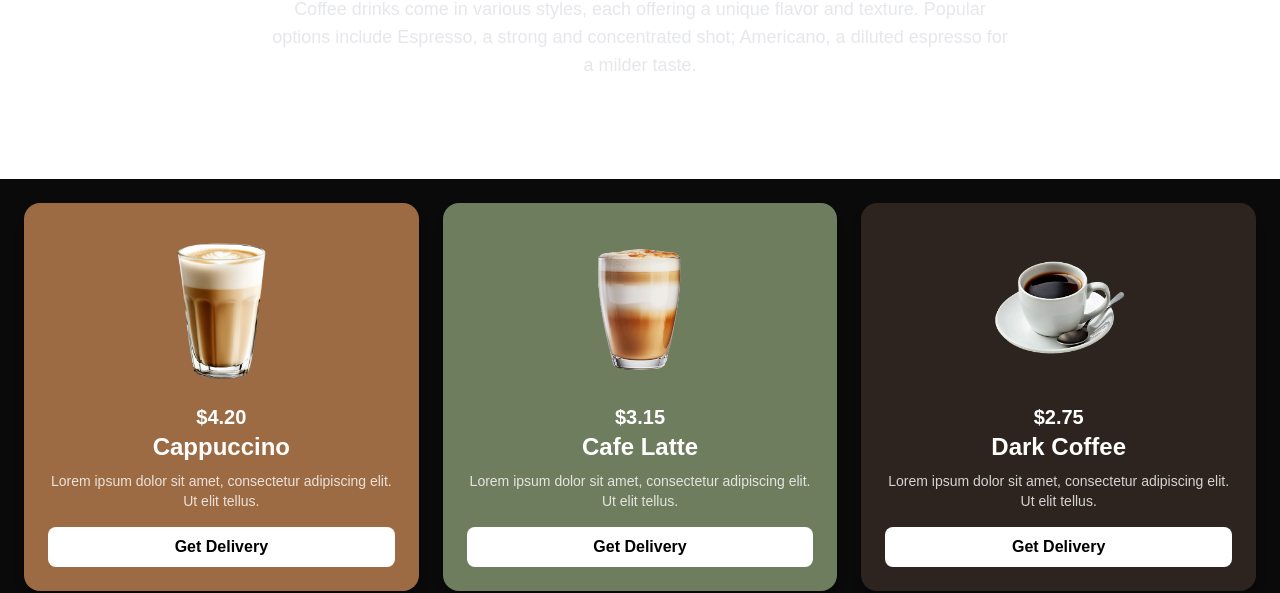
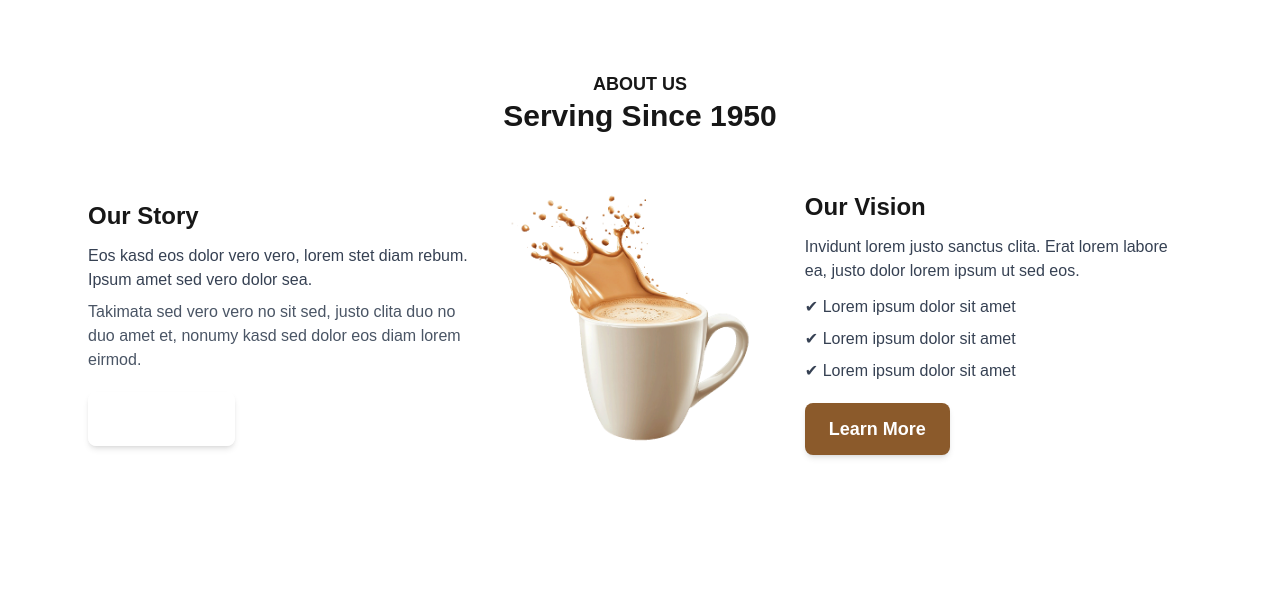
Before and after one commit to Hypertext-Assassin-RSS/JavaNest, a Next.js app in the folder frontend/: page / in a window 1280 px wide. Shown: the part 989-1582 px from the top of the page. Built offline with nearby package versions, Linux system fonts and the light colour scheme.

Commit message:
feat: add AboutUs page and integrate it into the Home component

```diff
--- a/frontend/app/page.tsx
+++ b/frontend/app/page.tsx
@@ -5,12 +5,14 @@ import { useTheme } from "next-themes";
 import Header from "./components/header";
 import About from "./pages/about";
 import Products from "./pages/coffeeMenu";
+import AboutUs from "./pages/aboutUs";
 
 export default function Home() {
   return (
     <>
       <Header />
       <About />
+      <AboutUs />
       <Products />
     </>
   );
--- /dev/null
+++ b/frontend/app/pages/aboutUs.tsx
@@ -0,0 +1,53 @@
+import React from "react";
+import CoffeeSplash from "@/assets/coffee-splash.png"
+
+const AboutUs = () => {
+  return (
+    <section className="bg-cream min-h-screen flex flex-col items-center justify-center px-6 mt-10 lg:mt-0">
+      <div className="text-center mb-6">
+        <h3 className="text-lg font-semibold text-brown">ABOUT US</h3>
+        <h2 className="text-3xl font-bold text-darkbrown">Serving Since 1950</h2>
+      </div>
+      <div className="flex flex-col md:flex-row items-center max-w-6xl">
+        <div className="md:w-1/2 text-left px-6">
+          <h3 className="text-2xl font-bold text-darkbrown">Our Story</h3>
+          <p className="text-gray-700 mt-3">
+            Eos kasd eos dolor vero vero, lorem stet diam rebum. Ipsum amet sed
+            vero dolor sea.
+          </p>
+          <p className="text-gray-600 mt-2">
+            Takimata sed vero vero no sit sed, justo clita duo no duo amet et,
+            nonumy kasd sed dolor eos diam lorem eirmod.
+          </p>
+          <button className="rounded-lg border cursor-pointer border-white px-6 py-3 text-lg font-semibold text-white shadow-md transition duration-300 hover:bg-white hover:text-black mt-5">
+            Learn More
+          </button>
+        </div>
+        <div className="md:w-1/3 flex justify-center my-6">
+          <img
+            src={CoffeeSplash.src}
+            alt="Coffee Splash"
+            className="max-w-full h-auto"
+          />
+        </div>
+        <div className="md:w-1/2 text-left px-6">
+          <h3 className="text-2xl font-bold text-darkbrown">Our Vision</h3>
+          <p className="text-gray-700 mt-3">
+            Invidunt lorem justo sanctus clita. Erat lorem labore ea, justo
+            dolor lorem ipsum ut sed eos.
+          </p>
+          <ul className="mt-3 space-y-2 text-gray-700">
+            <li>✔ Lorem ipsum dolor sit amet</li>
+            <li>✔ Lorem ipsum dolor sit amet</li>
+            <li>✔ Lorem ipsum dolor sit amet</li>
+          </ul>
+          <button className="rounded-lg cursor-pointer bg-[#8B5A2B] px-6 py-3 text-lg font-semibold text-white shadow-md transition duration-300 hover:bg-[#a57242] mt-5">
+            Learn More
+          </button>
+        </div>
+      </div>
+    </section>
+  );
+};
+
+export default AboutUs;
```
Also changed, not shown: frontend/assets/coffee-splash.png (added).
